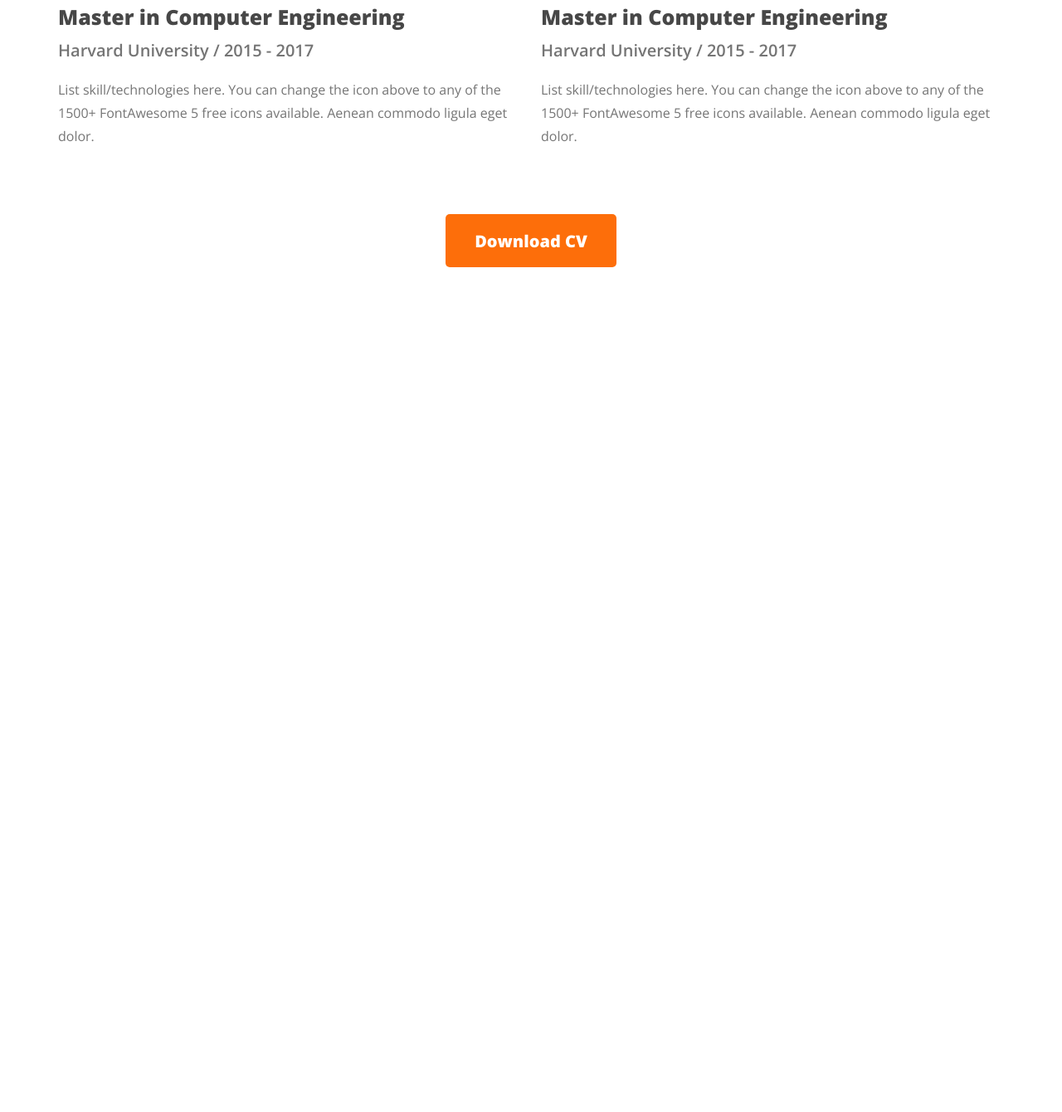
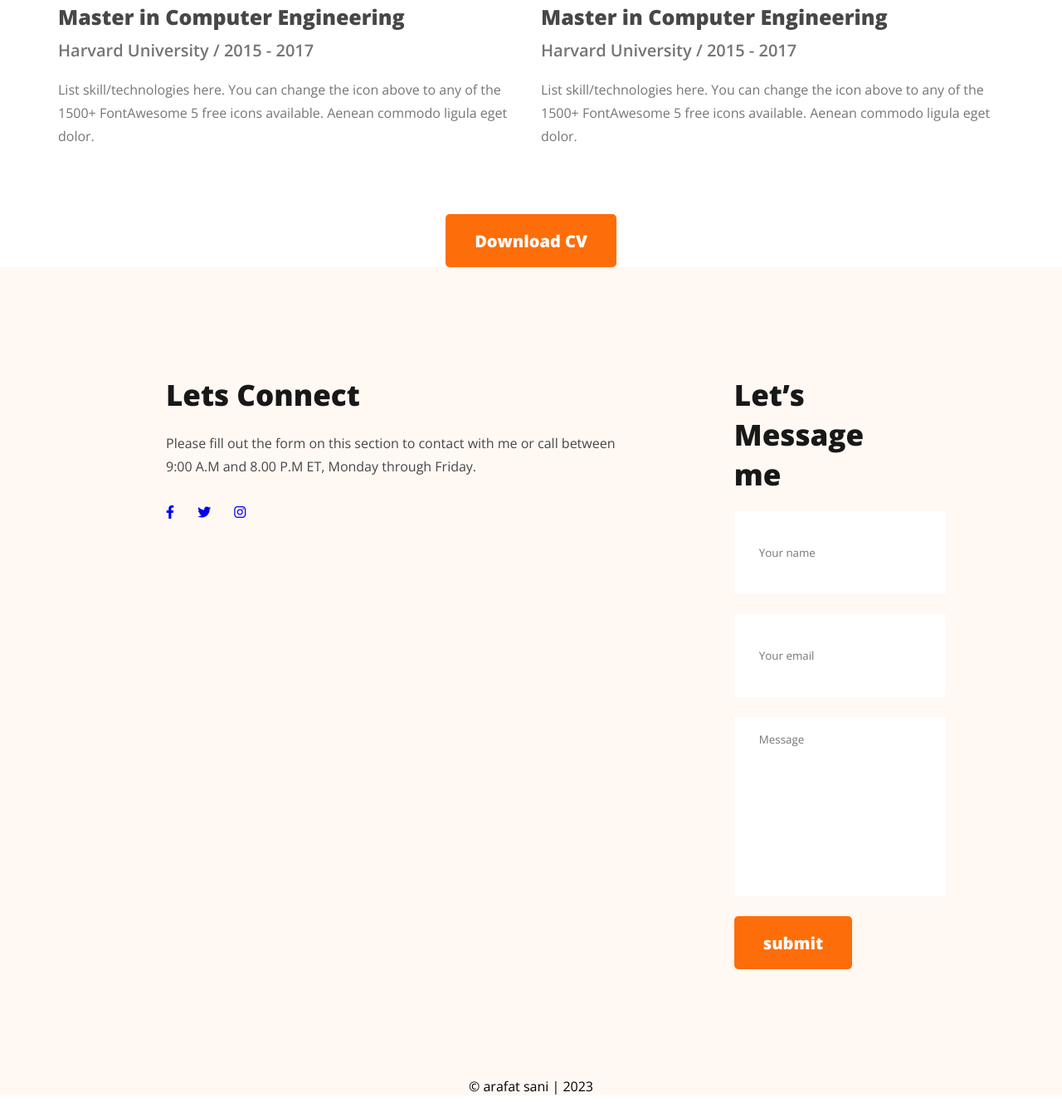
Before and after one commit to arafatsani36/developer-portfolio, a plain HTML site: page index.html in a window 1280 px wide. Shown: the part 2906-4246 px from the top of the page at 83% size. Before the commit the page ends 3228 px from the top, so only its background shows below. Drawn offline with nearby package versions, Linux system fonts and the light colour scheme.

Commit message:
added footer section

```diff
--- a/index.html
+++ b/index.html
@@ -152,7 +152,31 @@
     </main>
 
     <footer>
+        <div class="contact">
+            <div>
+                <h3 class="contact-title">Lets Connect</h3>
+                <p class="section-description">Please fill out the form on this section to contact with me or call between 9:00 A.M and 8.00 P.M ET, Monday through Friday.</p>
+                <div class="icon">
+                   <a href="#"><i class="fab fa-facebook-f"></i></a>
+                   <a href="#"><i class="fab fa-twitter"></i></a>
+                    <a href="#"><i class="fab fa-instagram"></i></a>
 
+                </div>
+            </div>
+
+            <div>
+                <h3 class="contact-title">Let’s Message me</h3>
+                <form action="">
+                    <input type="text" placeholder="Your name">
+                    <input type="email" placeholder="Your email">
+                    <textarea name="" id="" cols="30" rows="10" placeholder="Message"></textarea>
+                    <input type="submit" class="btn-primary" value="submit">
+                </form>
+
+            </div>
+        </div>
+
+        <p class="copyright">© arafat sani | 2023</p>
     </footer>
 </body>
 </html>
--- a/style.css
+++ b/style.css
@@ -204,3 +204,45 @@
     text-align: center;
     margin-top: 50px;
 }
+
+/* contact section */
+footer{
+    background-color: #FFF8F3;
+}
+.contact{
+    display: flex;
+    gap: 117px;
+    padding: 130px 200px;
+}
+.contact-title{
+    font-weight: 700;
+    font-size: 35px;
+    line-height: 48px;
+    color: #181818;
+    margin-bottom: 20px;
+}
+.section-description{
+    font-size: 16px;
+    line-height: 28px;
+    color: #474747;
+    margin-bottom: 30px;
+}
+.icon a{
+    padding-right: 24px;
+    padding-left: 0;
+}
+.contact input[type="text"], input[type="email"],  textarea{
+    margin-bottom: 24px;
+    display: block;
+    padding:18px 30px;
+    width: 100%;
+    resize: none;
+
+}
+.contact input{
+    height: 64px;
+}
+.copyright{
+    text-align: center;
+    margin-bottom: 20px;
+}
```
